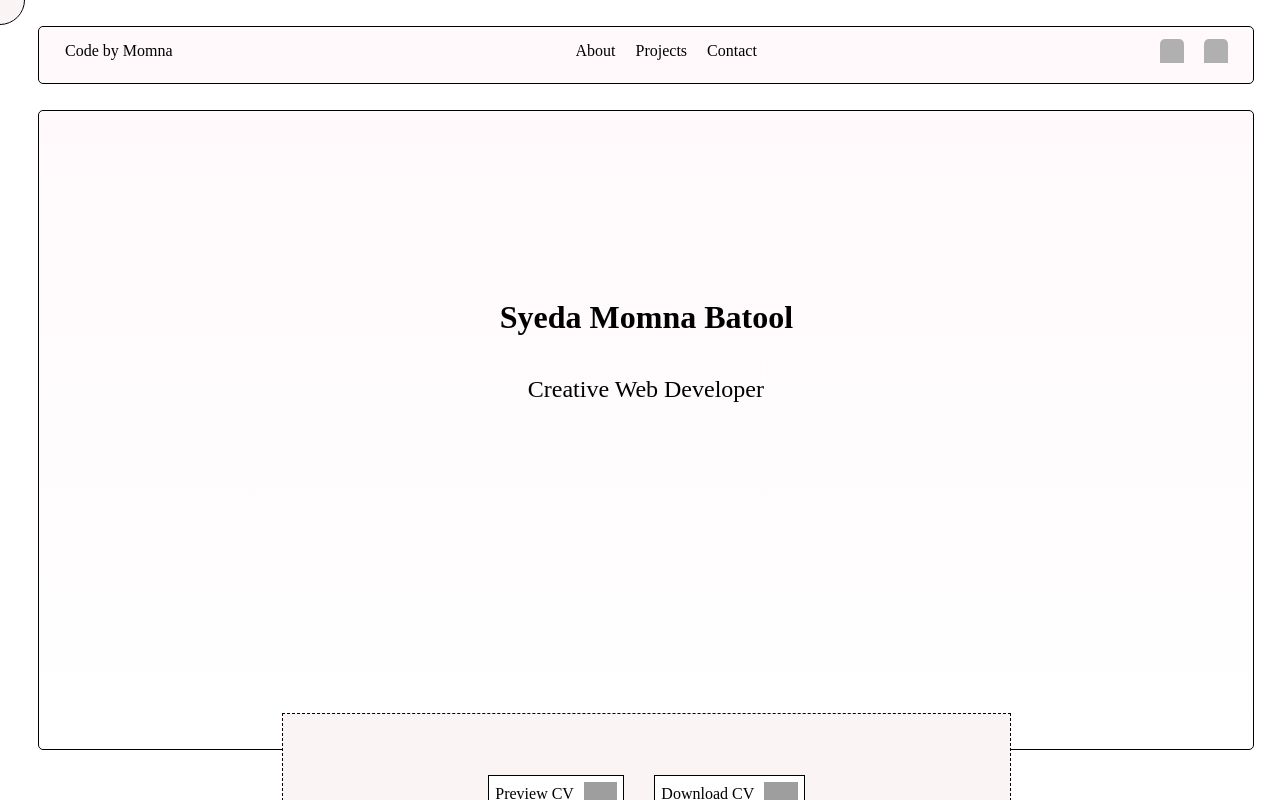
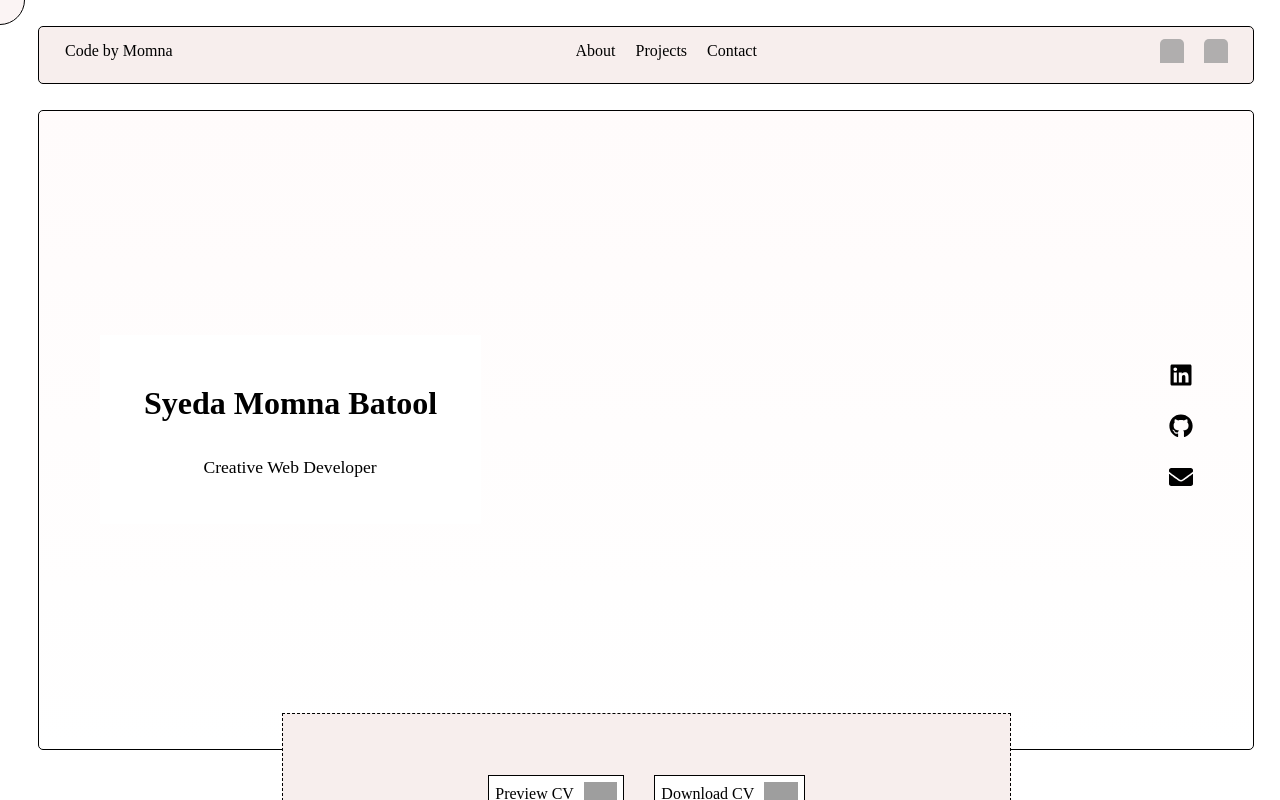
Before and after one commit to MomnaBukhari/momnabatool, a React (Vite) app: page / in a window 1280 px wide. Built offline with nearby package versions, Linux system fonts and the light colour scheme; grey boxes are pictures that could not be loaded.

Commit message:
Home Screen

```diff
--- a/src/components/Footer.jsx
+++ b/src/components/Footer.jsx
@@ -1,4 +1,4 @@
-import React, { useEffect } from "react";
+import { useEffect } from "react";
 import { FaLinkedin, FaGithub, FaEnvelope } from "react-icons/fa";
 import { gsap } from "gsap";
 import "../styling/footer.css";
--- a/src/components/Home.jsx
+++ b/src/components/Home.jsx
@@ -4,6 +4,7 @@ import Loader from "./blocks/Loader.jsx";
 import Projects from "./pages/ProjectPage.jsx";
 import RecommendationsPage from "./Recommendation";
 import "./../styling/Home.css";
+import { FaLinkedin, FaGithub, FaEnvelope } from "react-icons/fa";
 
 function Home() {
   const [isLoaded, setIsLoaded] = useState(false);
@@ -77,10 +78,37 @@ function Home() {
         <>
           <div className="home-page">
             <div className="hero-section">
-              <h1>Syeda Momna Batool</h1>
-              {/* Add the text-changing animation here */}
-              <div className="hero-section-3">
-                <p ref={textRef}></p>
+              <div className="hero-section-1">
+                <h1>Syeda Momna Batool</h1>
+                <div className="hero-section-3">
+                  <p ref={textRef}></p>
+                </div>
+              </div>
+              <div className="hero-section-2">
+                <a
+                  href="https://www.linkedin.com/in/momna-batool/"
+                  target="_blank"
+                  rel="noopener noreferrer"
+                  className="icon-link"
+                >
+                  <FaLinkedin size={24} />
+                </a>
+                <a
+                  href="https://github.com/MomnaBukhari"
+                  target="_blank"
+                  rel="noopener noreferrer"
+                  className="icon-link"
+                >
+                  <FaGithub size={24} />
+                </a>
+                <a
+                  href="mailto:smomnabatool@gmail.com"
+                  target="_blank"
+                  rel="noopener noreferrer"
+                  className="icon-link"
+                >
+                  <FaEnvelope size={24} />
+                </a>
               </div>
             </div>
             <div className="cv-butons">
@@ -104,7 +132,6 @@ function Home() {
             </div>
             <div className="project-display-section">
               <div className="project-display-content">
-                <h2>Projects</h2>
                 <Projects limit={4} />
               </div>
             </div>
--- a/src/components/blocks/Loader.jsx
+++ b/src/components/blocks/Loader.jsx
@@ -26,7 +26,7 @@ const Loader = ({ onComplete }) => {
     const interval = setInterval(() => {
       index = (index + 1) % greetings.length;
       setCurrentGreeting(greetings[index]);
-    }, 170);
+    }, 190);
 
     const timeout = setTimeout(() => {
       setLoading(false);
--- a/src/styling/Home.css
+++ b/src/styling/Home.css
@@ -7,12 +7,12 @@
 }
 .hero-section {
   /* background-image: url("../../public/images/Background2.jpg"); */
-  background: linear-gradient(#fff9fb, #fff);
+  background: linear-gradient(#fffbfb, #fff);
   background-attachment: fixed;
   background-repeat: no-repeat;
   background-size: cover;
   background-position: center;
-  padding: 15% 10% 10% 10%;
+  padding: 10% 5%;
   color: rgb(0, 0, 0);
   border-radius: 5px;
   height: 80vh;
@@ -22,11 +22,20 @@
   border: 1px solid black;
   position: relative;
   z-index: 0;
-  -webkit-border-radius: 5px;
-  -moz-border-radius: 5px;
-  -ms-border-radius: 5px;
-  -o-border-radius: 5px;
+  display: flex;
+  flex-direction: row;
+  justify-content:space-between;
 }
+.hero-section-1{
+  background-color: #ffffff;
+  padding: 4%;
+}
+.hero-section-2{
+  display: flex;
+  flex-direction: column;
+  gap: 20px;
+}
+
 .cv-butons {
   z-index: 1;
   position: relative;
@@ -37,7 +46,7 @@
   text-align: center;
   align-items: center;
   justify-content: center;
-  background-color: #fbf4f5;
+  background-color: #F7EEED;
   gap: 30px;
   padding: 5%;
   max-width: 60%;
@@ -77,7 +86,7 @@
 
 /* Text-Changing Animation */
 .hero-section-3 {
-  font-size: clamp(1.2rem, 3vw, 1.5rem);
+  font-size: clamp(0.8rem, 3vw, 1.1rem);
   color: rgb(0, 0, 0); /* Adjust color to match your design */
   margin-top: 10px;
 }
--- a/src/styling/Navbar.css
+++ b/src/styling/Navbar.css
@@ -4,7 +4,7 @@
   justify-content: space-between;
   z-index: 10;
   padding: 1% 2%;
-  background-color: #fff9fb;
+  background-color: #F7EEED;
   border-radius: 5px;
   margin: 2% 2% 1% 3%;
   border: 1px solid black;
```
